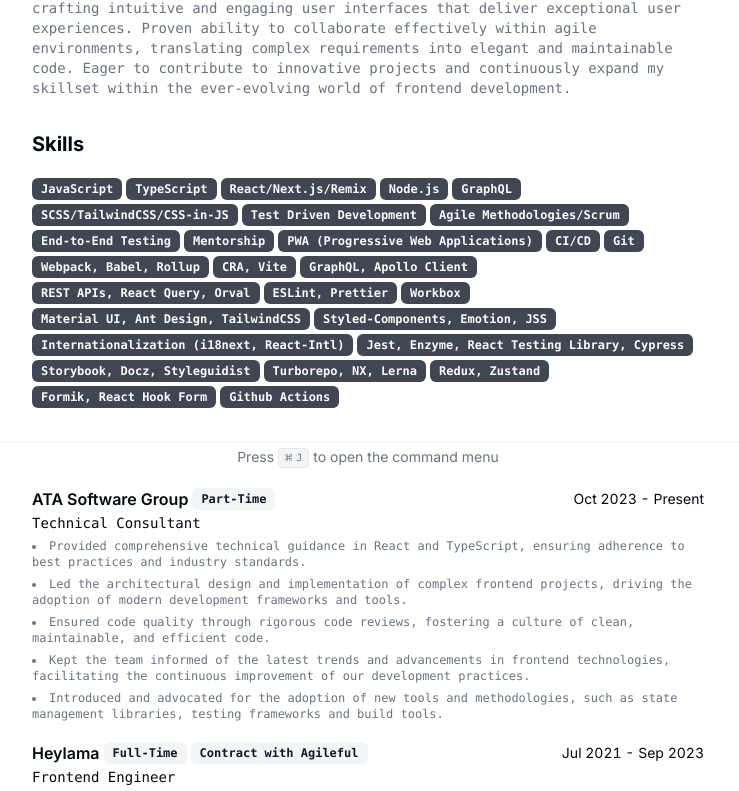
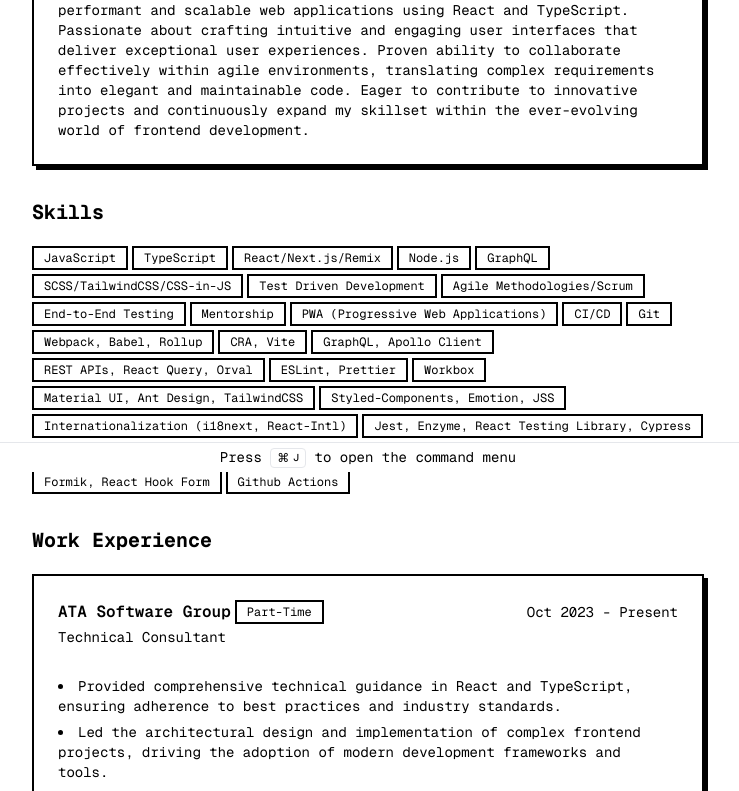
Before and after one commit to createdbymahmood/cv, a Next.js app: page / in a window 1280 px wide. Shown: the part 328-1119 px from the top of the page, without its empty margins (272-1011 px from the left). Built offline with nearby package versions, Linux system fonts and the light colour scheme.

Commit message:
feat: port to neobrutalism UI

```diff
--- a/package.json
+++ b/package.json
@@ -22,7 +22,7 @@
     "graphql": "16.8.1",
     "graphql-scalars": "1.23.0",
     "lucide-react": "0.300.0",
-    "next": "14.2.1",
+    "next": "15.1.3",
     "react": "18",
     "react-dom": "18",
     "reflect-metadata": "0.2.2",
--- a/src/app/globals.css
+++ b/src/app/globals.css
@@ -2,79 +2,51 @@
 @tailwind components;
 @tailwind utilities;
 
-@layer base {
-  :root {
-    --background: 0 0% 100%;
-    --foreground: 224 71.4% 4.1%;
+:root {
+  --main: #ffffff;
+  --overlay: rgba(
+    0,
+    0,
+    0,
+    0.8
+  ); /* background color overlay for alert dialogs, modals, etc. */
 
-    --card: 0 0% 100%;
-    --card-foreground: 224 71.4% 4.1%;
+  --bg: #dfe5f2;
+  --bw: #fff; /* white and secondary black e.g. utility class variant would be: bg-[#fff] dark:bg-[#212121] */
+  --blank: #000; /* blank black and white */
+  --border: #000;
+  --text: #000;
+  --mtext: #000; /* text that is placed on background with main color e.g. text color of default button */
+  --ring: #000;
+  --ring-offset: #fff;
 
-    --popover: 0 0% 100%;
-    --popover-foreground: 224 71.4% 4.1%;
+  --border-radius: 5px;
+  --box-shadow-x: 4px;
+  --box-shadow-y: 4px;
+  --reverse-box-shadow-x: -4px;
+  --reverse-box-shadow-y: -4px;
+  --base-font-weight: 500;
+  --heading-font-weight: 700;
 
-    --primary: 220.9 39.3% 11%;
-    --primary-foreground: 210 20% 98%;
-
-    --secondary: 220 14.3% 95.9%;
-    --secondary-foreground: 220.9 39.3% 11%;
-
-    --muted: 220 14.3% 95.9%;
-    --muted-foreground: 220 8.9% 46.1%;
-
-    --accent: 220 14.3% 95.9%;
-    --accent-foreground: 220.9 39.3% 11%;
-
-    --destructive: 0 84.2% 60.2%;
-    --destructive-foreground: 210 20% 98%;
-
-    --border: 220 13% 91%;
-    --input: 220 13% 91%;
-    --ring: 224 71.4% 4.1%;
-
-    --radius: 0.5rem;
-  }
-
-  .dark {
-    --background: 224 71.4% 4.1%;
-    --foreground: 210 20% 98%;
-
-    --card: 224 71.4% 4.1%;
-    --card-foreground: 210 20% 98%;
-
-    --popover: 224 71.4% 4.1%;
-    --popover-foreground: 210 20% 98%;
-
-    --primary: 210 20% 98%;
-    --primary-foreground: 220.9 39.3% 11%;
-
-    --secondary: 215 27.9% 16.9%;
-    --secondary-foreground: 210 20% 98%;
-
-    --muted: 215 27.9% 16.9%;
-    --muted-foreground: 217.9 10.6% 64.9%;
-
-    --accent: 215 27.9% 16.9%;
-    --accent-foreground: 210 20% 98%;
-
-    --destructive: 0 62.8% 30.6%;
-    --destructive-foreground: 210 20% 98%;
-
-    --border: 215 27.9% 16.9%;
-    --input: 215 27.9% 16.9%;
-    --ring: 216 12.2% 83.9%;
-  }
+  --shadow: var(--box-shadow-x) var(--box-shadow-y) 0px 0px var(--border);
 }
 
-@layer base {
-  * {
-    @apply border-border;
-  }
-  body {
-    @apply bg-background text-foreground;
-  }
+.dark {
+  --bg: #272933;
+  --bw: #212121;
+  --blank: #fff;
+  --border: #000;
+  --text: #e6e6e6;
+  --mtext: #000;
+  --ring: #fff;
+  --ring-offset: #000;
+
+  --shadow: var(--box-shadow-x) var(--box-shadow-y) 0px 0px var(--border);
 }
 
-.print-force-new-page {
-  page-break-before: always;
+[cmdk-list] {
+  min-height: 100px;
+  height: var(--cmdk-list-height);
+  max-height: 500px;
+  transition: height 100ms ease;
 }
--- a/src/app/layout.tsx
+++ b/src/app/layout.tsx
@@ -1,19 +1,25 @@
+import "./globals.css";
+
 import type { Metadata } from "next";
 import { Analytics } from "@vercel/analytics/react";
-import { Inter } from "next/font/google";
-
-import "./globals.css";
+import { Geist_Mono as FontMono, Geist as FontSans } from "next/font/google";
 import React from "react";
+import { cn } from "@/lib/utils";
 
 export const metadata: Metadata = {
   title: "Create Next App",
   description: "Generated by create next app",
 };
 
-// If loading a variable font, you don't need to specify the font weight
-const inter = Inter({
+export const fontSans = FontSans({
   subsets: ["latin"],
-  display: "swap",
+  variable: "--font-sans",
+  weight: ["400", "500", "700"],
+});
+
+export const fontMono = FontMono({
+  subsets: ["latin"],
+  variable: "--font-mono",
 });
 
 export default function RootLayout({
@@ -22,7 +28,15 @@ export default function RootLayout({
   children: React.ReactNode;
 }) {
   return (
-    <html lang="en" className={inter.className}>
+    <html
+      lang="en"
+      className={cn(
+        fontSans.variable,
+        fontMono.variable,
+        "antialiased",
+        "font-mono",
+      )}
+    >
       <body>{children}</body>
       <Analytics />
     </html>
--- a/src/app/page.tsx
+++ b/src/app/page.tsx
@@ -36,24 +36,14 @@ export default function Page() {
             </p>
             <div className="flex gap-x-1 pt-1 font-mono text-sm text-muted-foreground print:hidden">
               {RESUME_DATA.contact.email ? (
-                <Button
-                  className="size-8"
-                  variant="outline"
-                  size="icon"
-                  asChild
-                >
+                <Button className="size-8" size="icon" asChild>
                   <Href href={`mailto:${RESUME_DATA.contact.email}`}>
                     <MailIcon className="size-4" />
                   </Href>
                 </Button>
               ) : null}
               {RESUME_DATA.contact.tel ? (
-                <Button
-                  className="size-8"
-                  variant="outline"
-                  size="icon"
-                  asChild
-                >
+                <Button className="size-8" size="icon" asChild>
                   <Href href={`tel:${RESUME_DATA.contact.tel}`}>
                     <PhoneIcon className="size-4" />
                   </Href>
@@ -63,7 +53,6 @@ export default function Page() {
                 <Button
                   key={social.name}
                   className="size-8"
-                  variant="outline"
                   size="icon"
                   asChild
                 >
@@ -94,9 +83,13 @@ export default function Page() {
         </div>
         <Section>
           <h2 className="text-xl font-bold">About</h2>
-          <p className="text-pretty font-mono text-sm text-muted-foreground">
-            {RESUME_DATA.summary}
-          </p>
+          <Card className="pt-5">
+            <CardContent>
+              <p className="text-pretty font-mono text-sm text-muted-foreground">
+                {RESUME_DATA.summary}
+              </p>
+            </CardContent>
+          </Card>
         </Section>
 
         <Section>
@@ -127,11 +120,7 @@ export default function Page() {
 
                       <span className="inline-flex flex-wrap gap-1">
                         {work.badges.map((badge) => (
-                          <Badge
-                            variant="secondary"
-                            className="align-middle text-xs"
-                            key={badge}
-                          >
+                          <Badge className="align-middle text-xs" key={badge}>
                             {badge}
                           </Badge>
                         ))}
@@ -147,7 +136,7 @@ export default function Page() {
                     {work.title}
                   </h4>
                 </CardHeader>
-                <CardContent className="mt-2 text-xs">
+                <CardContent className="mt-2 text-sm">
                   <ul className="flex list-inside list-disc flex-col gap-1.5">
                     {work.achievements.map((achievement) => {
                       return <li key={achievement}>{achievement}</li>;
@@ -164,7 +153,7 @@ export default function Page() {
           {RESUME_DATA.education.map((education) => {
             return (
               <Card key={education.school}>
-                <CardHeader>
+                <CardHeader className="pb-1 pt-4">
                   <div className="flex items-center justify-between gap-x-2 text-base">
                     <h3 className="font-semibold leading-none">
                       {education.school}
--- a/src/components/ui/badge.tsx
+++ b/src/components/ui/badge.tsx
@@ -1,23 +1,18 @@
+import { cva, type VariantProps } from "class-variance-authority";
+
 import * as React from "react";
-import { cva, type VariantProps } from "class-variance-authority";
 
 import { cn } from "@/lib/utils";
 
 const badgeVariants = cva(
-  "inline-flex items-center rounded-md border px-2 py-0.5 text-xs font-semibold font-mono transition-colors focus:outline-none focus:ring-2 focus:ring-ring focus:ring-offset-2 text-nowrap",
+  "inline-flex items-center rounded-base border-2 border-border px-2.5 font-base py-0.5 text-xs transition-colors focus:outline-none focus:ring-2 focus:ring-black focus:ring-offset-2",
   {
     variants: {
       variant: {
-        default:
-          "border-transparent bg-primary/80 text-primary-foreground hover:bg-primary/60",
-        secondary:
-          "border-transparent bg-secondary text-secondary-foreground hover:bg-secondary/60",
-        destructive:
-          "border-transparent bg-destructive text-destructive-foreground hover:bg-destructive/80",
-        outline: "text-foreground",
+        default: "bg-main text-mtext",
+        neutral: "bg-bw text-text",
       },
     },
-
     defaultVariants: {
       variant: "default",
     },
--- a/src/components/ui/button.tsx
+++ b/src/components/ui/button.tsx
@@ -1,30 +1,28 @@
-"use client";
+import { Slot } from "@radix-ui/react-slot";
+import { cva, type VariantProps } from "class-variance-authority";
 
 import * as React from "react";
-import { Slot } from "@radix-ui/react-slot";
-import { cva, type VariantProps } from "class-variance-authority";
 
 import { cn } from "@/lib/utils";
 
 const buttonVariants = cva(
-  "inline-flex items-center justify-center whitespace-nowrap rounded-md text-sm font-medium ring-offset-background transition-colors focus-visible:outline-none focus-visible:ring-2 focus-visible:ring-ring focus-visible:ring-offset-2 disabled:pointer-events-none disabled:opacity-50",
+  "inline-flex items-center justify-center whitespace-nowrap rounded-base text-sm font-base ring-offset-white transition-all gap-2 [&_svg]:pointer-events-none [&_svg]:size-4 [&_svg]:shrink-0 focus-visible:outline-none focus-visible:ring-2 focus-visible:ring-black focus-visible:ring-offset-2 disabled:pointer-events-none disabled:opacity-50",
   {
     variants: {
       variant: {
-        default: "bg-primary text-primary-foreground hover:bg-primary/90",
-        destructive:
-          "bg-destructive text-destructive-foreground hover:bg-destructive/90",
-        outline:
-          "border border-input bg-background hover:bg-accent hover:text-accent-foreground",
-        secondary:
-          "bg-secondary text-secondary-foreground hover:bg-secondary/80",
-        ghost: "hover:bg-accent hover:text-accent-foreground",
-        link: "text-primary underline-offset-4 hover:underline",
+        default:
+          "text-text bg-main border-2 border-border dark:border-darkBorder shadow-light dark:shadow-dark hover:translate-x-boxShadowX hover:translate-y-boxShadowY hover:shadow-none dark:hover:shadow-none",
+        noShadow:
+          "text-text bg-main border-2 border-border dark:border-darkBorder",
+        neutral:
+          "bg-white dark:bg-secondaryBlack text-text dark:text-darkText border-2 border-border dark:border-darkBorder shadow-light dark:shadow-dark hover:translate-x-boxShadowX hover:translate-y-boxShadowY hover:shadow-none dark:hover:shadow-none",
+        reverse:
+          "text-text bg-main border-2 border-border dark:border-darkBorder hover:translate-x-reverseBoxShadowX hover:translate-y-reverseBoxShadowY hover:shadow-light dark:hover:shadow-dark",
       },
       size: {
         default: "h-10 px-4 py-2",
-        sm: "h-9 rounded-md px-3",
-        lg: "h-11 rounded-md px-8",
+        sm: "h-9 px-3",
+        lg: "h-11 px-8",
         icon: "h-10 w-10",
       },
     },
--- a/src/components/ui/card.tsx
+++ b/src/components/ui/card.tsx
@@ -8,7 +8,10 @@ const Card = React.forwardRef<
 >(({ className, ...props }, ref) => (
   <div
     ref={ref}
-    className={cn("rounded-lg bg-card text-card-foreground", className)}
+    className={cn(
+      "rounded-base shadow-shadow bg-main text-mtext border-2 border-border",
+      className,
+    )}
     {...props}
   />
 ));
@@ -20,7 +23,7 @@ const CardHeader = React.forwardRef<
 >(({ className, ...props }, ref) => (
   <div
     ref={ref}
-    className={cn("flex flex-col space-y-1.5", className)}
+    className={cn("flex flex-col space-y-1.5 p-6", className)}
     {...props}
   />
 ));
@@ -30,10 +33,10 @@ const CardTitle = React.forwardRef<
   HTMLParagraphElement,
   React.HTMLAttributes<HTMLHeadingElement>
 >(({ className, ...props }, ref) => (
-  <h3
+  <div
     ref={ref}
     className={cn(
-      "text-2xl font-semibold leading-none tracking-tight",
+      "font-heading text-xl leading-none tracking-tight",
       className,
     )}
     {...props}
@@ -45,9 +48,9 @@ const CardDescription = React.forwardRef<
   HTMLParagraphElement,
   React.HTMLAttributes<HTMLParagraphElement>
 >(({ className, ...props }, ref) => (
-  <p
+  <div
     ref={ref}
-    className={cn("text-sm text-muted-foreground", className)}
+    className={cn("text-mtext font-base !mt-3 text-sm", className)}
     {...props}
   />
 ));
@@ -57,14 +60,7 @@ const CardContent = React.forwardRef<
   HTMLDivElement,
   React.HTMLAttributes<HTMLDivElement>
 >(({ className, ...props }, ref) => (
-  <div
-    ref={ref}
-    className={cn(
-      "text-pretty font-mono text-sm text-muted-foreground",
-      className,
-    )}
-    {...props}
-  />
+  <div ref={ref} className={cn("p-6 pt-0", className)} {...props} />
 ));
 CardContent.displayName = "CardContent";
 
@@ -72,7 +68,11 @@ const CardFooter = React.forwardRef<
   HTMLDivElement,
   React.HTMLAttributes<HTMLDivElement>
 >(({ className, ...props }, ref) => (
-  <div ref={ref} className={cn("flex items-center", className)} {...props} />
+  <div
+    ref={ref}
+    className={cn("flex items-center p-6 pt-0", className)}
+    {...props}
+  />
 ));
 CardFooter.displayName = "CardFooter";
 
--- a/tailwind.config.js
+++ b/tailwind.config.js
@@ -2,10 +2,10 @@
 module.exports = {
   darkMode: ["class"],
   content: [
-    './pages/**/*.{ts,tsx}',
-    './components/**/*.{ts,tsx}',
-    './app/**/*.{ts,tsx}',
-    './src/**/*.{ts,tsx}',
+    "./pages/**/*.{ts,tsx}",
+    "./components/**/*.{ts,tsx}",
+    "./app/**/*.{ts,tsx}",
+    "./src/**/*.{ts,tsx}",
   ],
   prefix: "",
   theme: {
@@ -18,60 +18,40 @@ module.exports = {
     },
     extend: {
       colors: {
-        border: "hsl(var(--border))",
-        input: "hsl(var(--input))",
-        ring: "hsl(var(--ring))",
-        background: "hsl(var(--background))",
-        foreground: "hsl(var(--foreground))",
-        primary: {
-          DEFAULT: "hsl(var(--primary))",
-          foreground: "hsl(var(--primary-foreground))",
-        },
-        secondary: {
-          DEFAULT: "hsl(var(--secondary))",
-          foreground: "hsl(var(--secondary-foreground))",
-        },
-        destructive: {
-          DEFAULT: "hsl(var(--destructive))",
-          foreground: "hsl(var(--destructive-foreground))",
-        },
-        muted: {
-          DEFAULT: "hsl(var(--muted))",
-          foreground: "hsl(var(--muted-foreground))",
-        },
-        accent: {
-          DEFAULT: "hsl(var(--accent))",
-          foreground: "hsl(var(--accent-foreground))",
-        },
-        popover: {
-          DEFAULT: "hsl(var(--popover))",
-          foreground: "hsl(var(--popover-foreground))",
-        },
-        card: {
-          DEFAULT: "hsl(var(--card))",
-          foreground: "hsl(var(--card-foreground))",
-        },
+        main: "var(--main)",
+        overlay: "var(--overlay)",
+        bg: "var(--bg)",
+        bw: "var(--bw)",
+        blank: "var(--blank)",
+        text: "var(--text)",
+        mtext: "var(--mtext)",
+        border: "var(--border)",
+        ring: "var(--ring)",
+        ringOffset: "var(--ring-offset)",
+
+        secondaryBlack: "#212121",
       },
       borderRadius: {
-        lg: "var(--radius)",
-        md: "calc(var(--radius) - 2px)",
-        sm: "calc(var(--radius) - 4px)",
+        base: "0px",
       },
-      keyframes: {
-        "accordion-down": {
-          from: { height: "0" },
-          to: { height: "var(--radix-accordion-content-height)" },
-        },
-        "accordion-up": {
-          from: { height: "var(--radix-accordion-content-height)" },
-          to: { height: "0" },
-        },
+      boxShadow: {
+        shadow: "var(--shadow)",
       },
-      animation: {
-        "accordion-down": "accordion-down 0.2s ease-out",
-        "accordion-up": "accordion-up 0.2s ease-out",
+      translate: {
+        boxShadowX: "6px",
+        boxShadowY: "6px",
+        reverseBoxShadowX: "-6px",
+        reverseBoxShadowY: "-6px",
+      },
+      fontWeight: {
+        base: "400",
+        heading: "700",
+      },
+      fontFamily: {
+        sans: ["var(--font-sans)"],
+        mono: ["var(--font-mono)"],
       },
     },
   },
   plugins: [require("tailwindcss-animate")],
-}
+};
```
Also changed, not shown: src/components/ui/avatar.tsx (+4 -3 lines), src/components/ui/command.tsx (+16 -15 lines), src/components/ui/dialog.tsx (+7 -6 lines), 1 other file (tests, documents, lock files or other folders).
